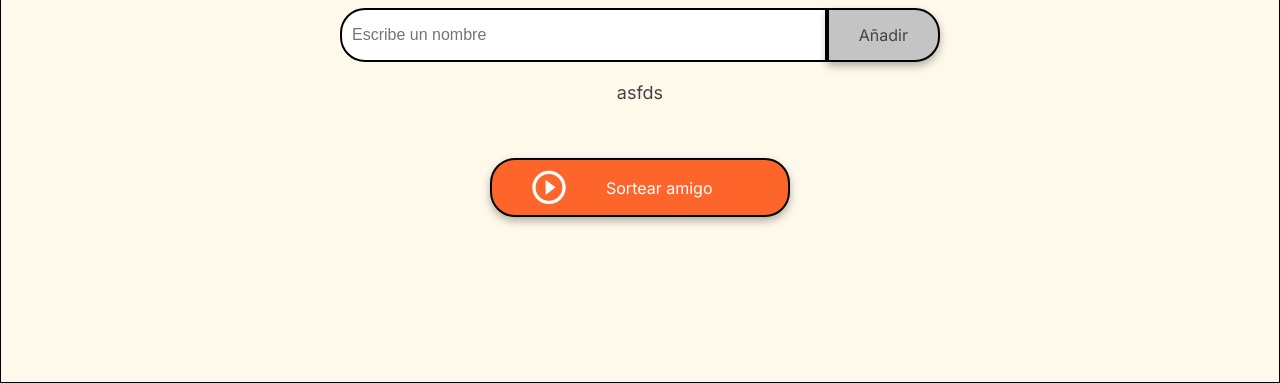
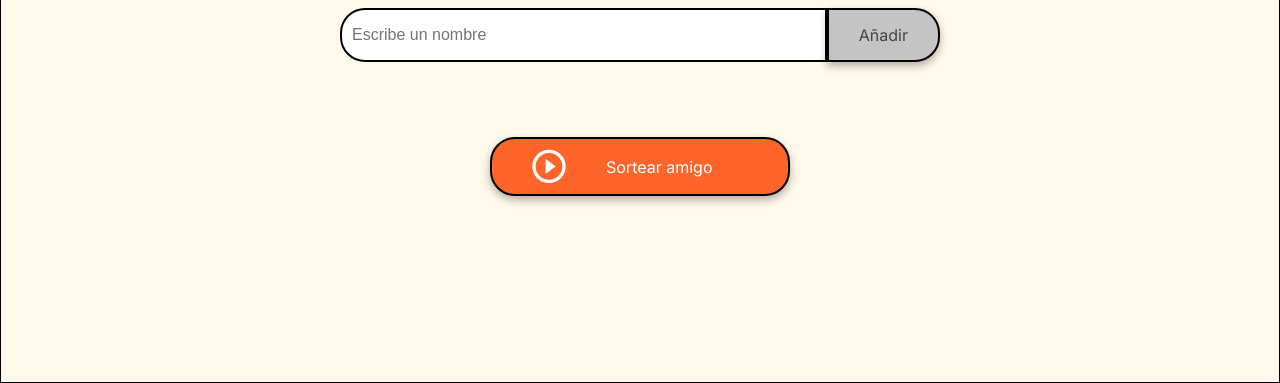
Before and after one commit to Zsaiy/Alura_amigosecreto, a plain HTML site: page challenge-amigo-secreto_esp-main/challenge-amigo-secreto_esp-main/index.html in a window 1280 px wide. Shown: the part 417-800 px from the top of the page. Drawn offline with Linux system fonts and the light colour scheme.

Commit message:
Borro la lista creada

```diff
--- a/challenge-amigo-secreto_esp-main/challenge-amigo-secreto_esp-main/index.html
+++ b/challenge-amigo-secreto_esp-main/challenge-amigo-secreto_esp-main/index.html
@@ -24,7 +24,7 @@
                 <button class="button-add" onclick="agregarAmigo()">Añadir</button>
             </div>
 
-            <ul id="listaAmigos" class="name-list" aria-labelledby="listaAmigos" role="list">asfds</ul>
+            <ul id="listaAmigos" class="name-list" aria-labelledby="listaAmigos" role="list"></ul>
             <ul id="resultado" class="result-list" aria-live="polite"></ul>
 
             <div class="button-container">
```
